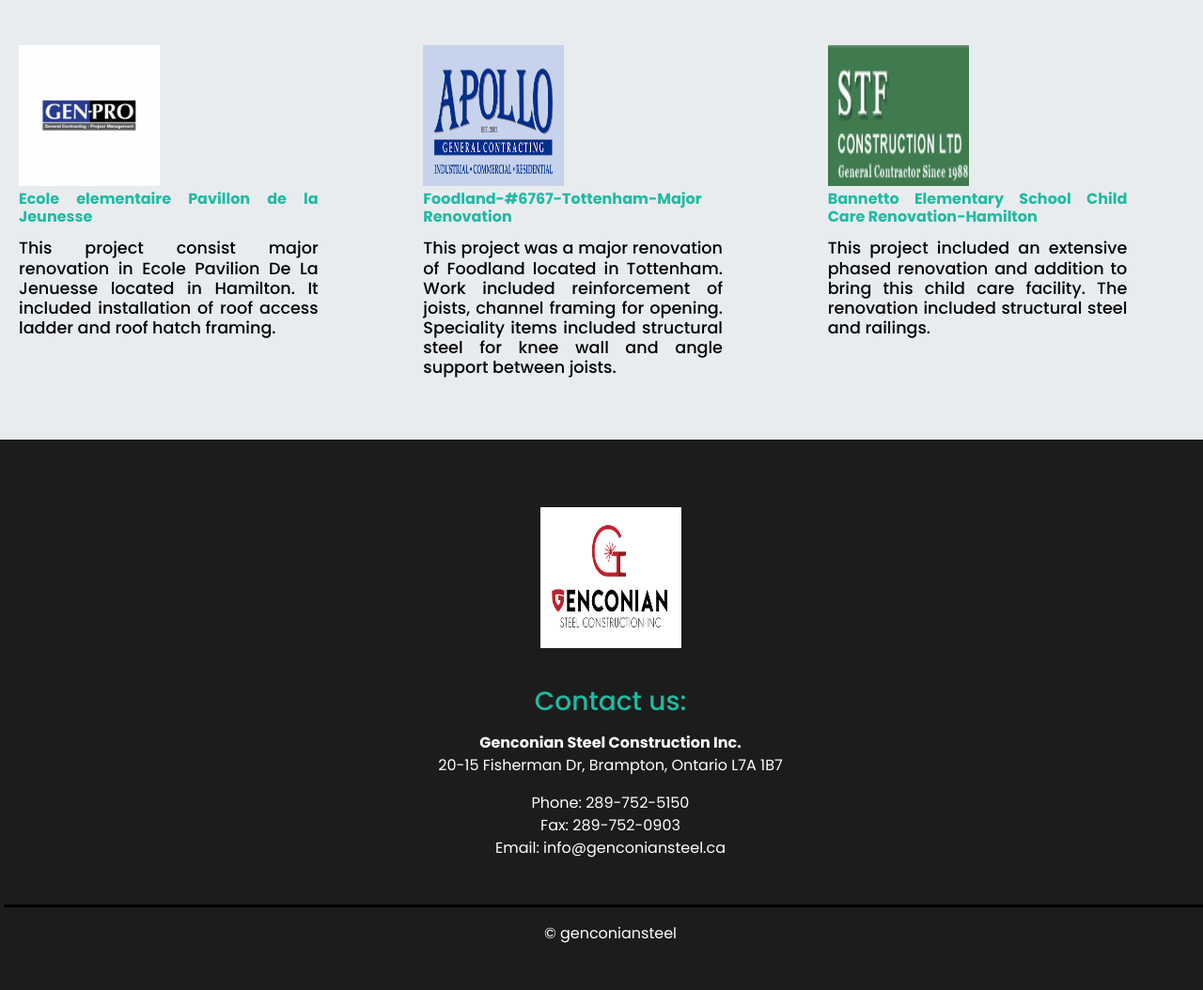
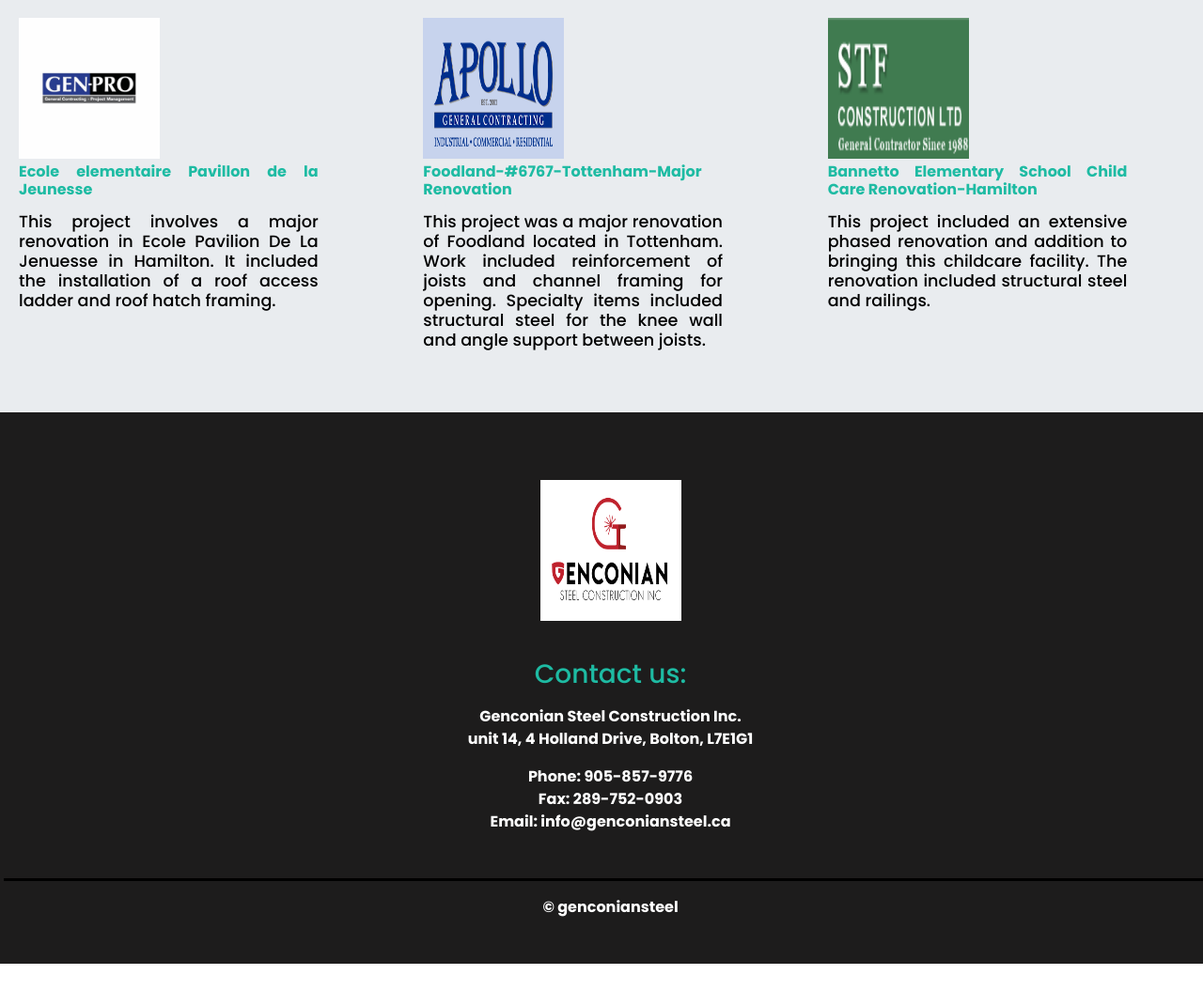
Before and after one commit to bitvoid01/genconiansteel, a plain HTML site: page index.html in a window 1280 px wide. Shown: the part 1278-2332 px from the top of the page at 94% size. After the commit the page ends 2304 px from the top, so only its background shows below. Drawn offline with nearby package versions, Linux system fonts and the light colour scheme.

Commit message:
Update index.html

```diff
--- a/index.html
+++ b/index.html
@@ -102,7 +102,7 @@
                         <div class="carousel-caption text-center">
                             <h1>WELDING – FIELD & SHOP</h1>
                             <h5>
-                                Whether in the shop, or out in the field, our
+                                Whether in the shop or out in the field, our
                                 team can provide any welding service you require
                                 including traditional welds, and stud welding
                                 applications.
@@ -185,11 +185,10 @@
             <div class="col-12 narrow text-center">
                 <h3><b>About us</b></h3>
                 <h5>
-                    <b> Genconian Steel </b>, a <b> CWB </b> certified facility
-                    offers one-stop services that include metal fabrication,
+                    <b> Genconian Steel offers one-stop services that include metal fabrication,
                     welding, assembly, and painting. Since the beginning, we
                     have firmly believed that quality, competitive pricing,
-                    on-time deliveries, and excellent customer service are all
+                    on-time deliveries and excellent customer service are all
                     equally important, and strive to be the best source for
                     custom steel fabrication for our customers. We specialize in
                     structural steel, All of our work is performed by
@@ -218,8 +217,8 @@
                             </a>
                         <h6>Ecole elementaire Pavillon de la Jeunesse</h6>
                         <h5>
-                            This project consist major renovation in Ecole Pavilion De La Jenuesse located in Hamilton.
-                            It included installation of roof access ladder and roof hatch framing.
+                            This project involves a major renovation in Ecole Pavilion De La Jenuesse in Hamilton.
+                            It included the installation of a roof access ladder and roof hatch framing.
                         </h5>
                         </div>
                     </div>
@@ -231,8 +230,8 @@
                         <h6>Foodland-#6767-Tottenham-Major Renovation</h6>
                         <h5>
                             This project was a major renovation of Foodland located in
-                            Tottenham. Work included reinforcement of joists, channel framing for opening.
-                            Speciality items included structural steel for knee wall and angle support between joists.
+                            Tottenham. Work included reinforcement of joists and channel framing for opening.
+                            Specialty items included structural steel for the knee wall and angle support between joists.
                         </h5>
                         </div>
                     </div>
@@ -244,7 +243,7 @@
                                 <h6>Bannetto Elementary School Child Care Renovation-Hamilton</h6>
                                 <h5>
                                         This project included an extensive phased renovation and
-                                        addition to bring this child care facility.
+                                        addition to bringing this childcare facility.
                                         The renovation included structural steel and railings.
                                 </h5>
                             </div>
@@ -303,10 +302,10 @@
                         <p><h3 style="color: #1ebba3">Contact us:</h3></p>
                         <strong>Genconian Steel Construction Inc.</strong>
                         <p>
-                            20-15 Fisherman Dr, Brampton, Ontario L7A 1B7
+                            unit 14, 4 Holland Drive, Bolton, L7E1G1
                         </p>
                         <p>
-                            Phone: 289-752-5150
+                            Phone: 905-857-9776
                             <br />
                             Fax: 289-752-0903
                             <br />
```
